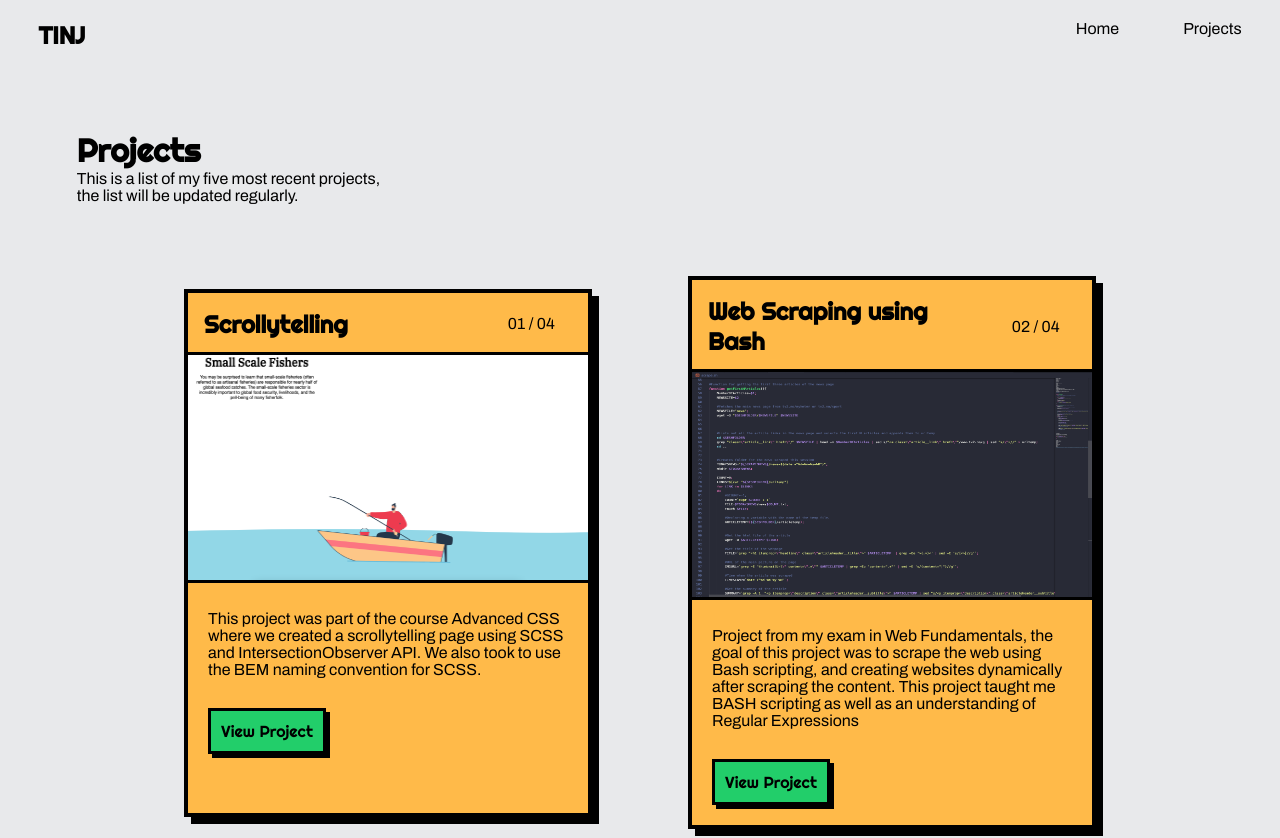
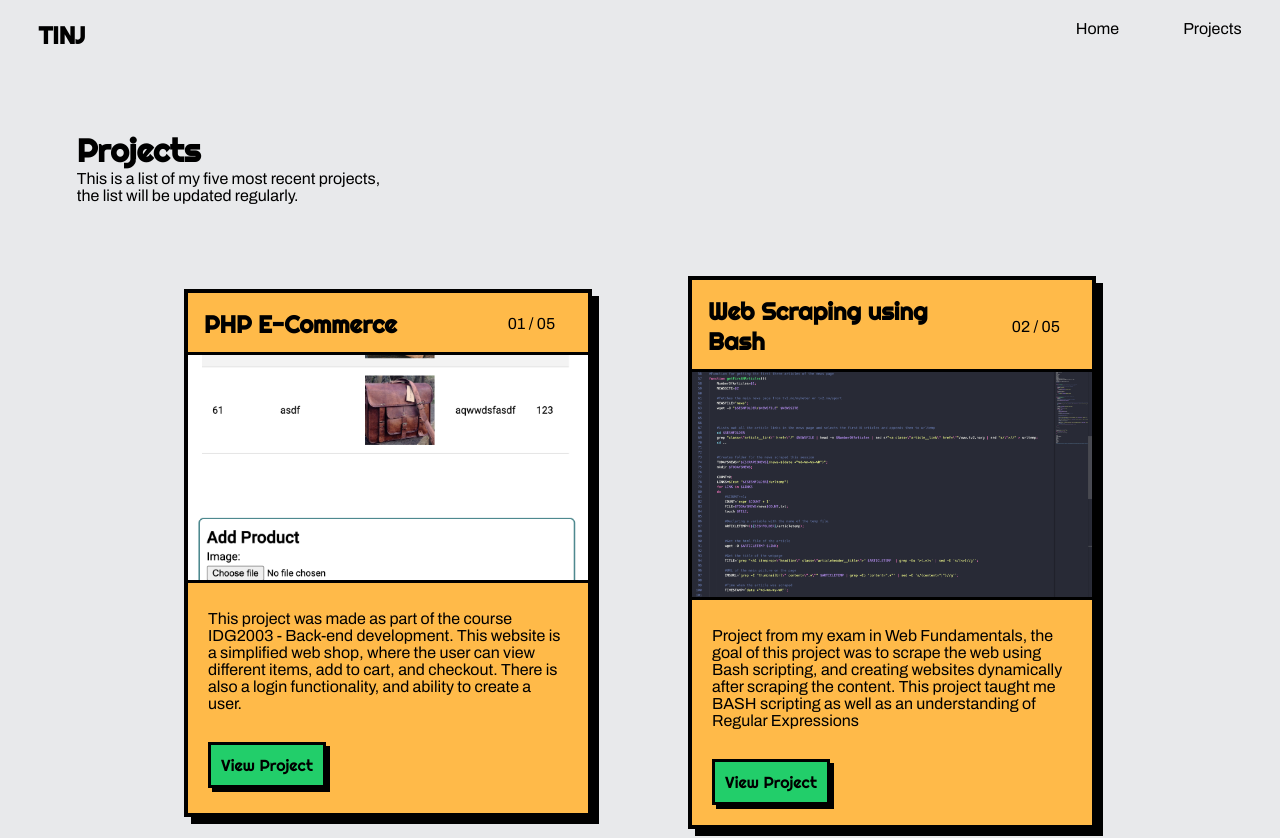
Before and after one commit to tijohans/old-portfolio, a React (Vite) app: page /projects in a window 1280 px wide. Shown: the top 838 px of the page. Built offline with nearby package versions, Linux system fonts and the light colour scheme.

Commit message:
Added new project

```diff
--- a/public/projects.json
+++ b/public/projects.json
@@ -1,10 +1,10 @@
 [
     {
         "id": "1",
-        "name": "Scrollytelling",
-        "imgPath": "/img/scrollytelling.png",
-        "description": "This project was part of the course Advanced CSS where we created a scrollytelling page using SCSS and IntersectionObserver API. We also took to use the BEM naming convention for SCSS.",
-        "link": "https://tijohans.github.io/IDG1293_o3/"
+        "name": "PHP E-Commerce",
+        "imgPath": "/img/phpecommerce.png",
+        "description": "This project was made as part of the course IDG2003 - Back-end development. This website is a simplified web shop, where the user can view different items, add to cart, and checkout. There is also a login functionality, and ability to create a user.",
+        "link": "https://github.com/tijohans/IDG2003-ecommerce"
     },
     {
         "id": "2",
@@ -15,13 +15,20 @@
     },
     {
         "id": "3",
+        "name": "Scrollytelling",
+        "imgPath": "/img/scrollytelling.png",
+        "description": "This project was part of the course Advanced CSS where we created a scrollytelling page using SCSS and IntersectionObserver API. We also took to use the BEM naming convention for SCSS.",
+        "link": "https://tijohans.github.io/IDG1293_o3/"
+    },
+    {
+        "id": "4",
         "name": "Todo App",
         "imgPath": "/img/todo-app.png",
         "description": "This project was part of the front-end course, were our task was to create an app with a list of different criterias",
         "link": "https://tijohans.github.io/IDG1011_o3/"
     },
     {
-        "id": "4",
+        "id": "5",
         "name": "JS Guessing Game",
         "imgPath": "/img/gkt.png",
         "description": "This is a game I created were the goal is to guess wether the given quote is either a Kanye tweet, a Gibby quote, or a poorly translated t-shirt",
--- a/src/components/ProjectCard/ProjectCard.css
+++ b/src/components/ProjectCard/ProjectCard.css
@@ -37,6 +37,7 @@
     aspect-ratio: 1920/1080;
     width: 100%;
     outline: 3px solid black;
+    object-fit: cover;
 }
 
 .projectcard__description {
--- a/src/components/ProjectCard/ProjectCard.jsx
+++ b/src/components/ProjectCard/ProjectCard.jsx
@@ -13,7 +13,7 @@ function ProjectCard(props) {
         <article className='projectcard'>
             <header className='projectcard__header'>
                 <h2 className='projectcard__name'>{props.name}</h2>
-                <p className="projectcard__projectnumber">{id} / 04</p>
+                <p className="projectcard__projectnumber">{id} / 05</p>
             </header>
             <img className='projectcard__image' src={props.imgPath} alt="" />
 
```
Also changed, not shown: public/img/phpecommerce.png (added).
